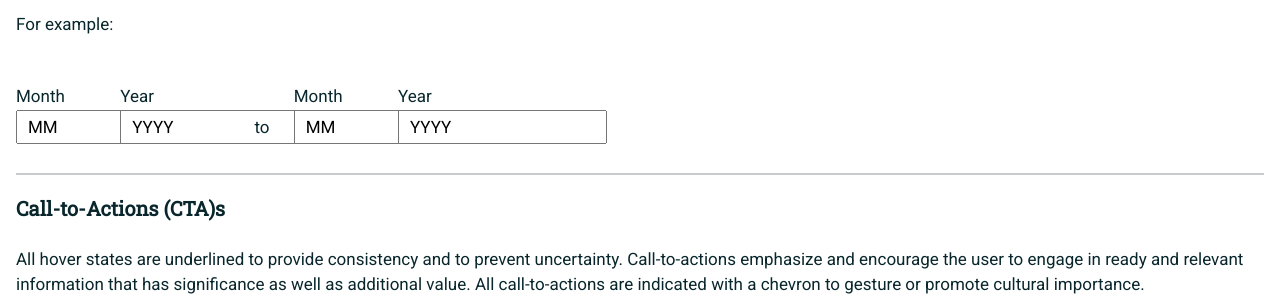
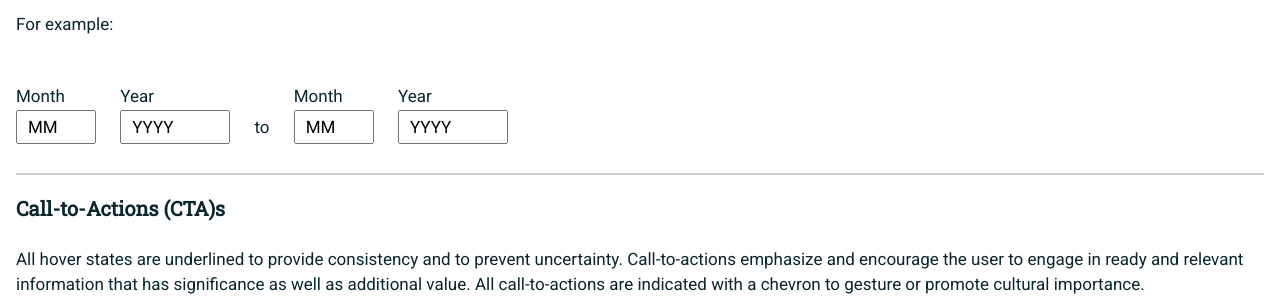
Before and after one commit to usnavy/Navy-Design-Guide, a Jekyll site: the page built from ui-elements.md, in a window 1280 px wide. Shown: the part 3113-3413 px from the top of the page. Built offline with Jekyll 4.4.1, drawn with Linux system fonts in a browser that asks for light colours; nearby versions of some CDN libraries; our own code applies the rules of GitHub Pages for plain Markdown files.

Commit message:
Update jekyll-design.scss

```diff
--- a/_sass/jekyll-design.scss
+++ b/_sass/jekyll-design.scss
@@ -817,6 +817,22 @@ select {
 	margin-right: 20px;
 }
 
+#start-month {
+		width: 80px;
+	}
+
+	#start-year {
+		width: 110px;
+	}
+
+	#end-month {
+		width: 80px;
+	}
+
+	#end-year {
+		width: 110px;
+	}
+
 @media print {
     .page-header {
     text-align: center;
```
